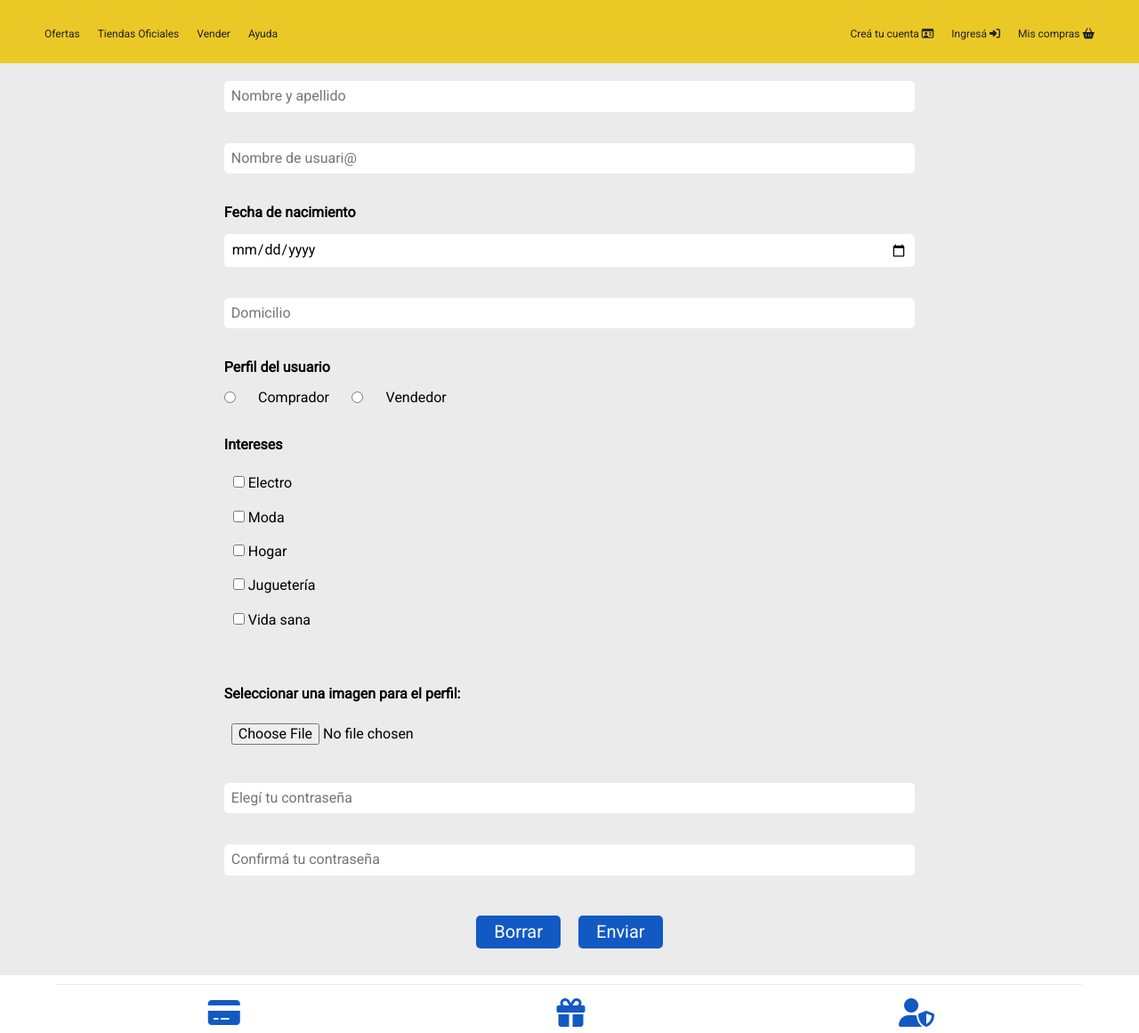
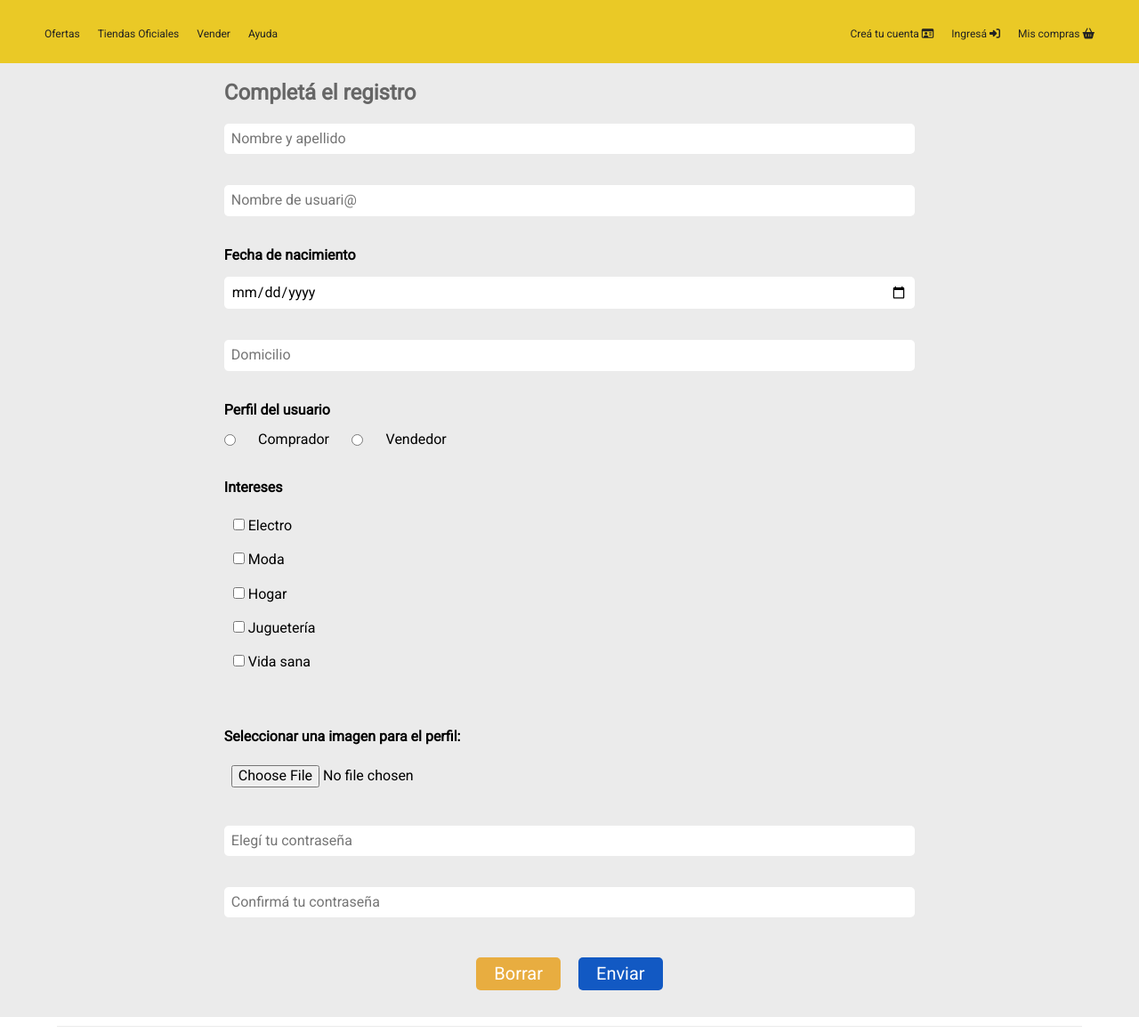
Before and after one commit to NahuiiGH/mercadoLiebre, a website: page views/register.html in a window 1280 px wide. Shown: the part 92-1253 px from the top of the page at 89% size. Drawn offline with Linux system fonts and the light colour scheme.

Commit message:
Corrigiendo Registro

```diff
--- a/public/css/styles-bup.css
+++ b/public/css/styles-bup.css
@@ -123,6 +123,10 @@ section .banner img{
 
 }
 
+.titulo_form{
+    margin-bottom: 20px;
+}
+
 .contenedor-formularios{
     display: flex;
     justify-content: center;
@@ -182,9 +186,36 @@ section .banner img{
 
 }
 
+
+.boton-registro,
+.boton-borrado{
+    border: none;
+    font-size: 20px;
+    color: white;
+    padding: 7px 20px;
+    border-radius: 5px;
+    margin: 10px;
+    text-align: right;
+}
+
+.boton-registro{
+    background-color: #1259c3;
+
+}
+
+
+.boton-borrado{
+    background-color: #e79d12c9;
+}
+
 .boton-formulario:hover,
 .boton-registro:hover{
     background-color: #0022AA;
+    cursor: pointer;
+}
+
+.boton-borrado:hover{
+    background-color: #aa5b00;
     cursor: pointer;
 }
 
@@ -194,17 +225,6 @@ section .banner img{
     width: 100%;
 }
 
-
-.boton-registro{
-    background-color: #1259c3;
-    border: none;
-    font-size: 20px;
-    color: white;
-    padding: 7px 20px;
-    border-radius: 5px;
-    margin: 10px;
-    text-align: right;
-}
 
 
 
--- a/views/register.html
+++ b/views/register.html
@@ -59,6 +59,10 @@
             <div class="contenedor-formularios">
                 <form action="/" method="GET" class="create-form">
 
+                    <div class="titulo_form">
+                        <h3>Completá el registro</h3>
+                    </div>
+
                     <div class="control-formulario">
                         <input type="text" name="nombre" class="control" placeholder="Nombre y apellido">
                     </div>
@@ -113,7 +117,7 @@
                     </div>
 
                     <div class="botones">
-                        <button type="reset" class="boton-registro">Borrar</button>
+                        <button type="reset" class="boton-borrado">Borrar</button>
                         <button type="submit" class="boton-registro">Enviar</button>
                     </div>
 
```
